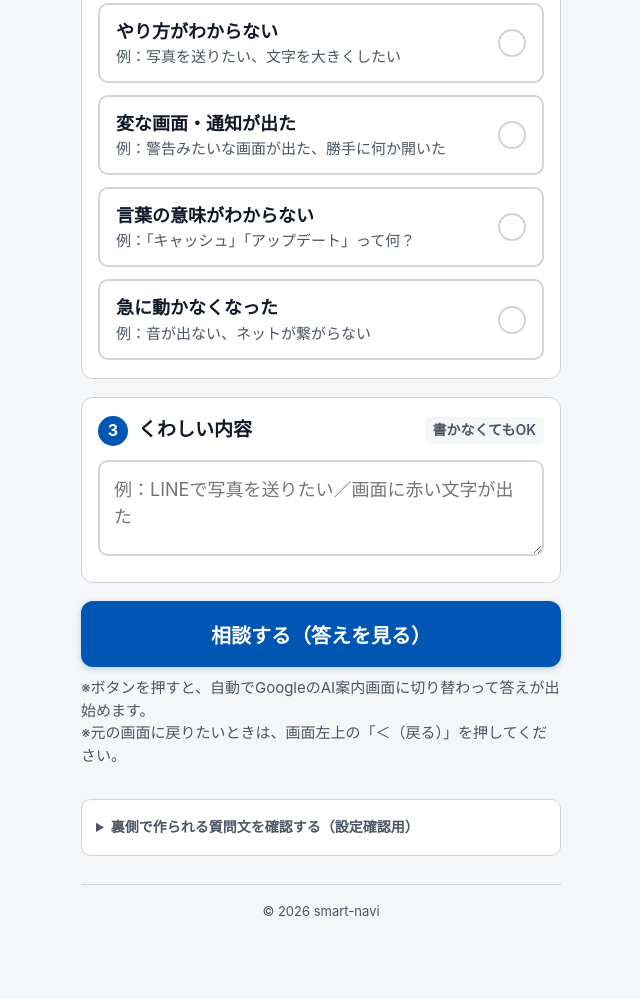
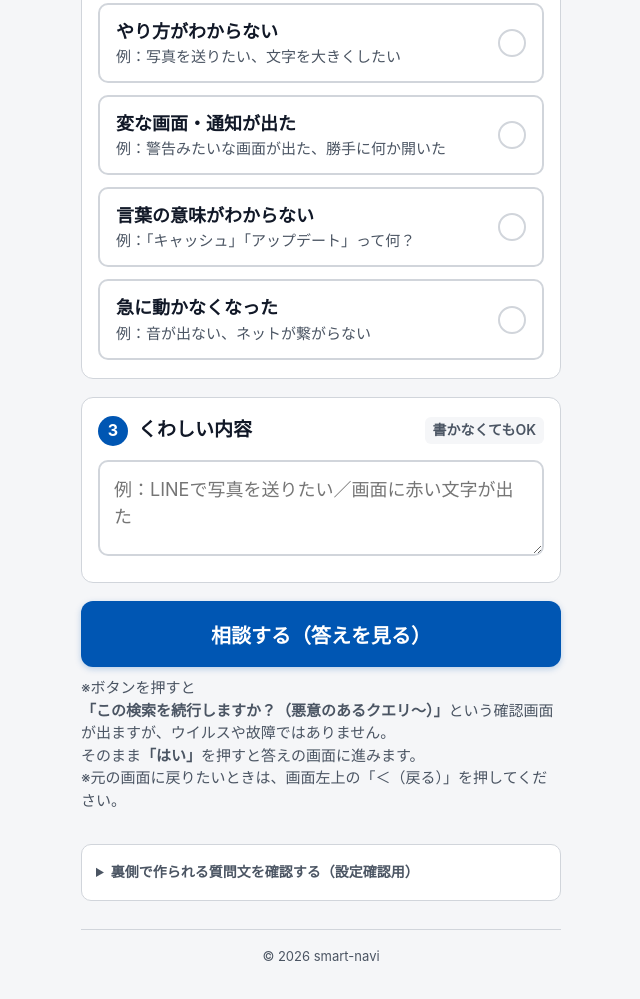
Before and after one commit to smart-navi/smart-navi.github.io, a plain HTML site: page index.html in a window 1280 px wide. Shown: the part 492-1491 px from the top of the page, without its empty margins (319-959 px from the left). Before the commit the page ends 1446 px from the top, so only its background shows below. Drawn offline with Linux system fonts and the light colour scheme.

Commit message:
Update index.html

```diff
--- a/index.html
+++ b/index.html
@@ -97,7 +97,8 @@
       </button>
 
       <p class="submit-note">
-        ※ボタンを押すと、自動でGoogleのAI案内画面に切り替わって答えが出始めます。<br>
+        ※ボタンを押すと<strong>「この検索を続行しますか？（悪意のあるクエリ〜）」</strong>という確認画面が出ますが、ウイルスや故障ではありません。<br>
+        そのまま<strong>「はい」</strong>を押すと答えの画面に進みます。<br>
         ※元の画面に戻りたいときは、画面左上の「＜（戻る）」を押してください。
       </p>
 
```
